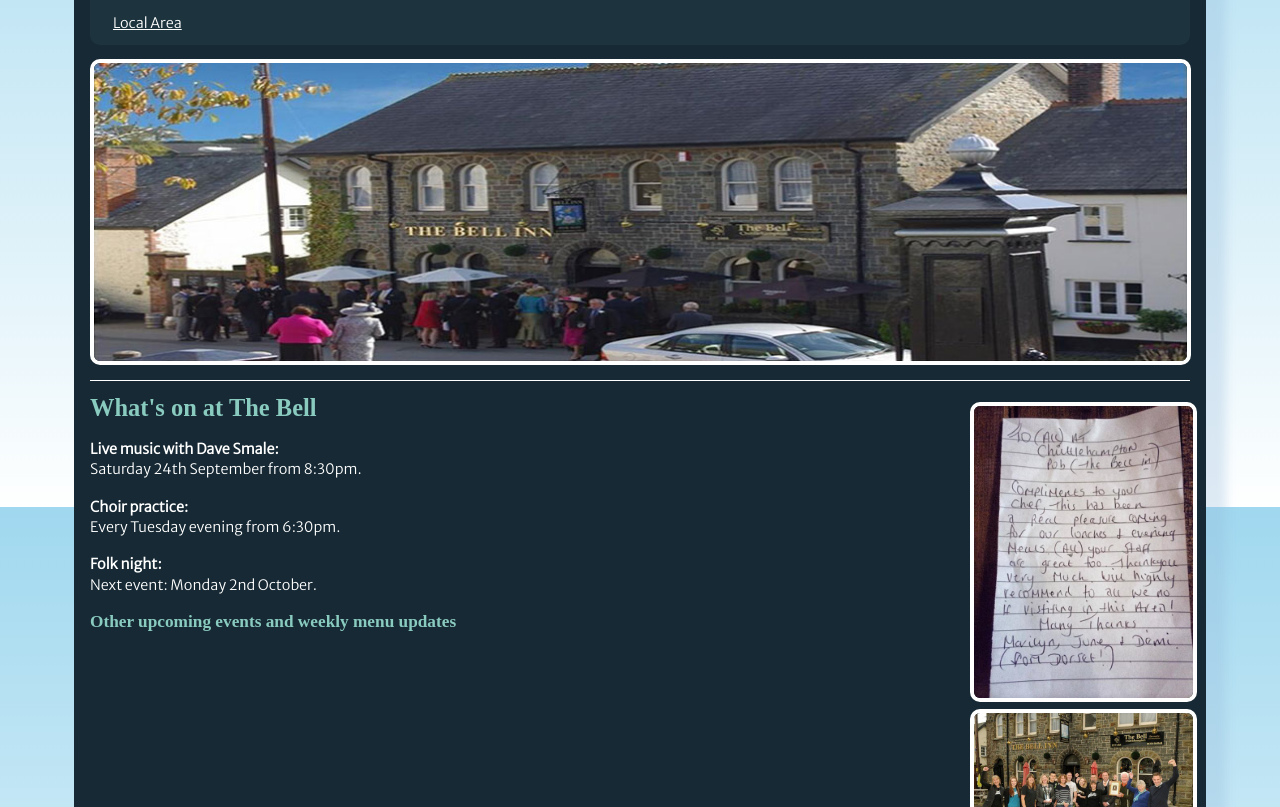
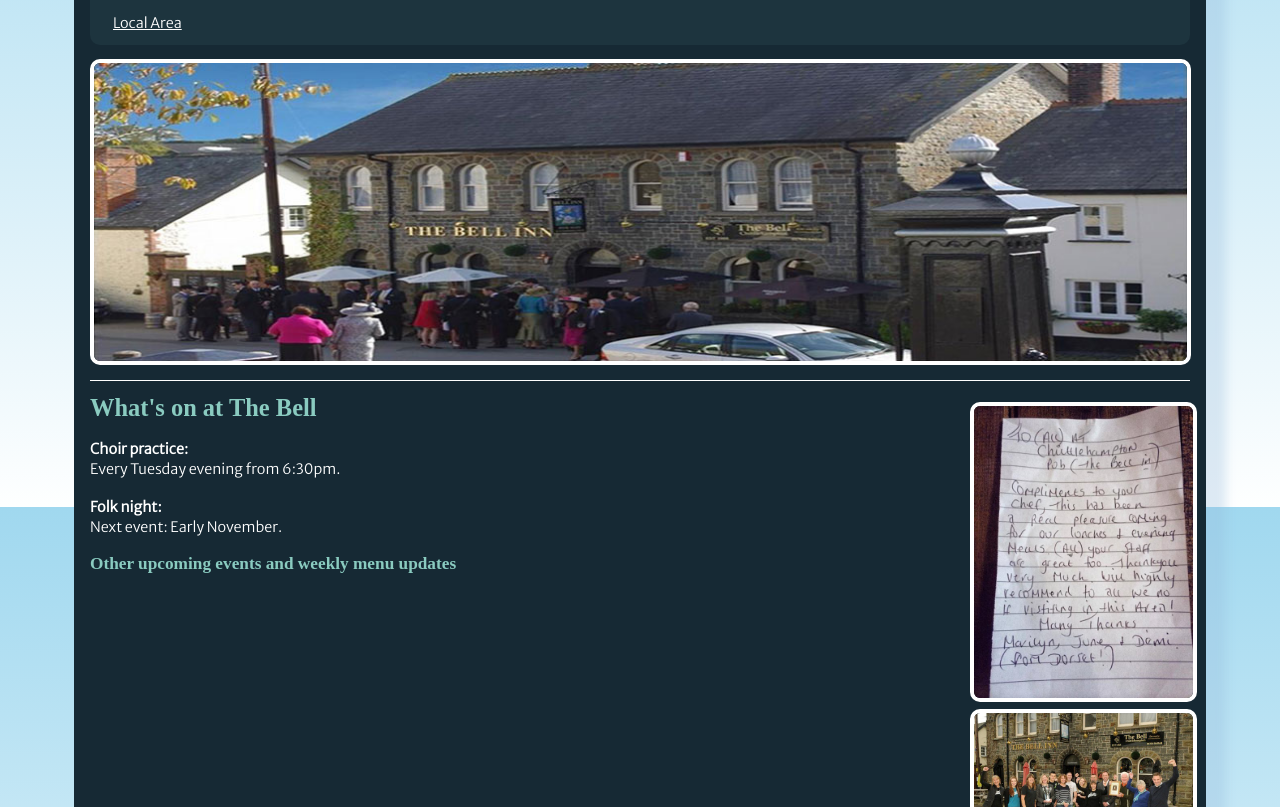
Before and after one commit to mezzarino/the-bell-inn-chittlehampton, a plain HTML site: page whats-on.html in a window 1280 px wide. Shown: the part 293-1100 px from the top of the page. Drawn offline with nearby package versions, Linux system fonts and the light colour scheme; no server answers; a web font is replaced by a local one.

Commit message:
011016 - What's on updates

```diff
--- a/whats-on.html
+++ b/whats-on.html
@@ -144,11 +144,9 @@
             	<article>
                     <h1 class="cushycms" title="Page title">What's on at The Bell</h1>
 
-					<p><strong>Live music with Dave Smale: </strong><br />Saturday 24th September from 8:30pm.</p>
-
 					<p><strong>Choir practice: </strong><br />Every Tuesday evening from 6:30pm.</p>
 
-                    <p><strong>Folk night: </strong><br />Next event: Monday 2nd October.</p>
+                    <p><strong>Folk night: </strong><br />Next event: Early November.</p>
 
                     <h2>Other upcoming events and weekly menu updates</h2>
                     <div id="facebook-widget">
```
